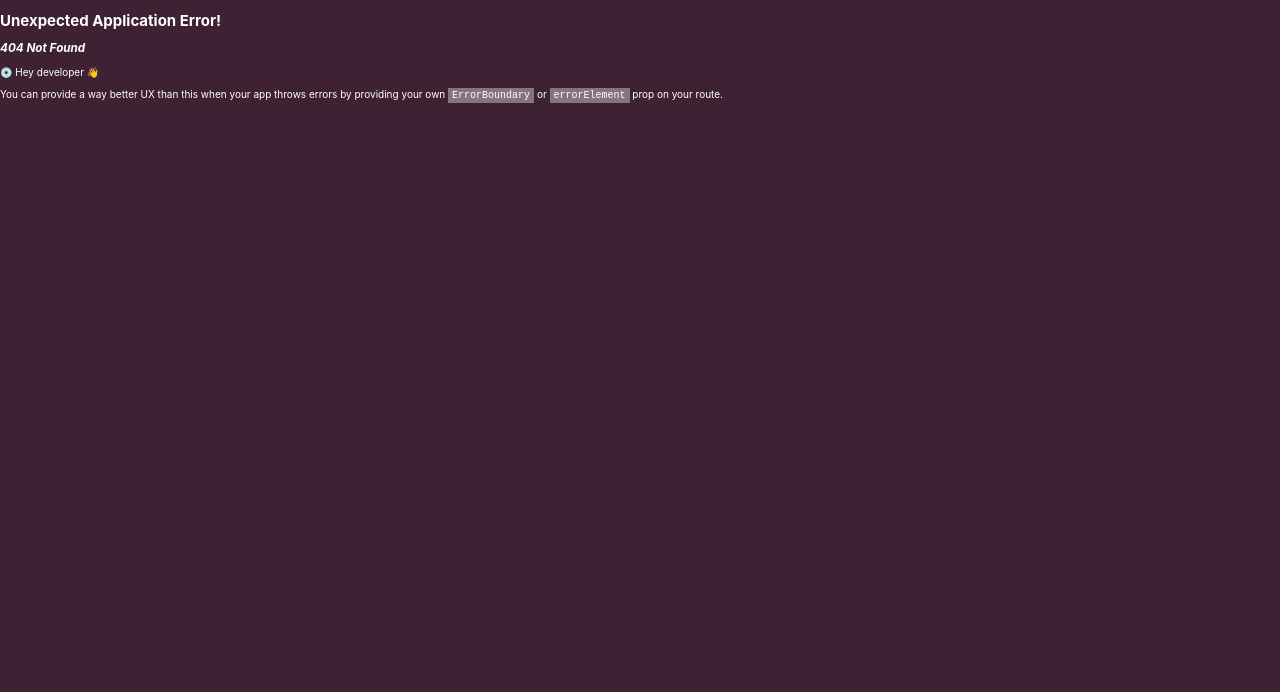
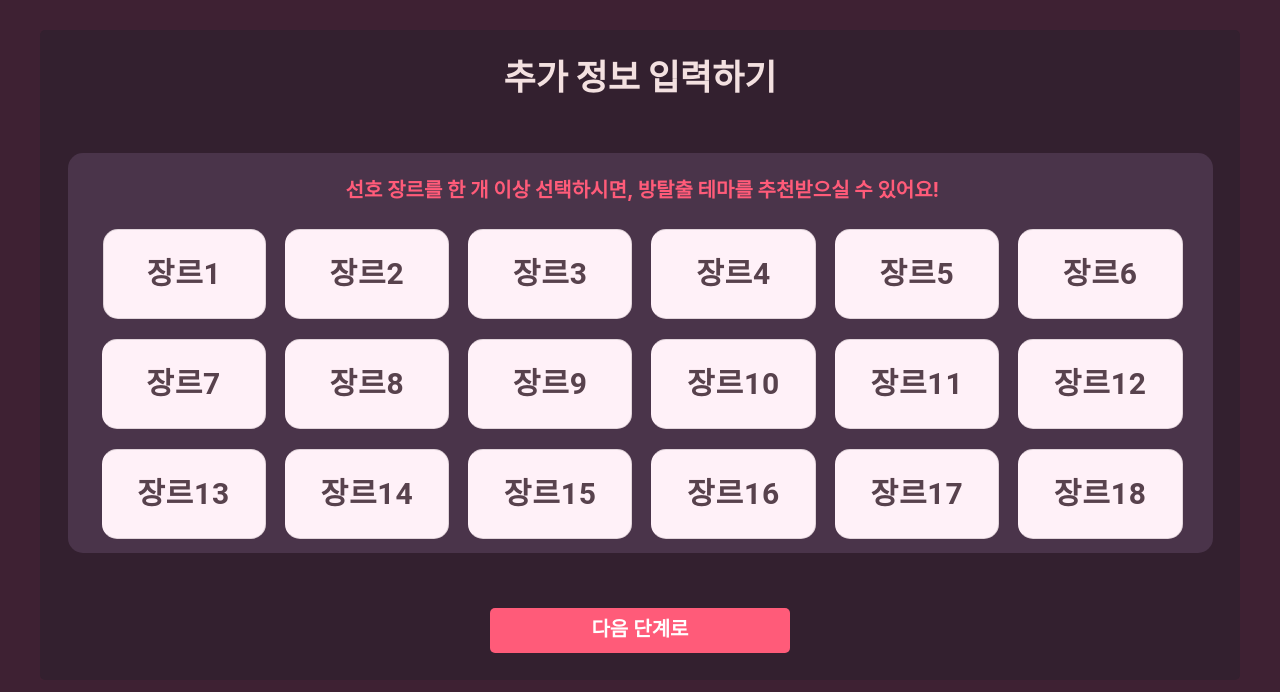
Before and after one commit to predictyson/BangBangGokGok, a React (Vite) app in the folder FrontEnd/: page /additional in a window 1280 px wide. Before the commit this address had no page. Shown: the top 692 px of the page. Built offline with nearby package versions, Linux system fonts and the light colour scheme.

Commit message:
✨ feat: 회원가입 추가 정보 기입 ; 장르 뷰

```diff
--- a/FrontEnd/src/components/Auth/GenreSection.tsx
+++ b/FrontEnd/src/components/Auth/GenreSection.tsx
@@ -1,5 +1,90 @@
-import React from "react";
+import React, { useState } from "react";
+import { styled as mstyled } from "@mui/material/styles";
+import styled from "styled-components";
+import { ToggleButtonGroup, ToggleButton } from "@mui/material";
+
+const values = [
+  "장르1",
+  "장르2",
+  "장르3",
+  "장르4",
+  "장르5",
+  "장르6",
+  "장르7",
+  "장르8",
+  "장르9",
+  "장르10",
+  "장르11",
+  "장르12",
+  "장르13",
+  "장르14",
+  "장르15",
+  "장르16",
+  "장르17",
+  "장르18",
+];
 
 export default function GenreSection() {
-  return <></>;
+  const [selectedValues, setSelectedValues] = useState<string[]>([]);
+
+  const handleChange = (
+    _event: React.MouseEvent<HTMLElement, MouseEvent>,
+    newAlignment: string[]
+  ) => {
+    setSelectedValues(newAlignment);
+    console.log(selectedValues);
+  };
+
+  return (
+    <Container>
+      <ToggleButtonGroup
+        sx={{
+          display: "grid",
+          gridTemplateColumns: "auto auto auto auto auto auto",
+          gridGap: "20px",
+          padding: "10px",
+          width: "100%",
+          borderRadius: "10px",
+        }}
+        value={selectedValues}
+        onChange={handleChange}
+      >
+        {values.map((item) => (
+          <CustomToggleButton value={item} key={item}>
+            {item}
+          </CustomToggleButton>
+        ))}
+      </ToggleButtonGroup>
+    </Container>
+  );
 }
+
+const Container = styled.div`
+  width: 100%;
+  height: 100%;
+  display: flex;
+  justify-content: center;
+  align-items: center;
+  .Mui-selected {
+    background-color: red;
+  }
+`;
+
+const CustomToggleButton = mstyled(ToggleButton)`
+  height: 9rem;
+  background-color: #FFF1F8;
+  border-radius: 1.5rem !important;
+  font-size: 3rem;
+  color: #58424D;
+  font-weight: bold;
+
+  & .Mui-selcted  {
+    background-color: red ;
+  }
+
+  :hover {
+    background-color: #58424D;
+    color: #FFF1F8;
+
+  }
+`;
--- a/FrontEnd/src/components/Auth/SignUpSection.tsx
+++ b/FrontEnd/src/components/Auth/SignUpSection.tsx
@@ -2,8 +2,11 @@ import React from "react";
 import styled from "styled-components";
 import { theme } from "@/styles/theme";
 import TextField from "@mui/material/TextField";
+import { useNavigate } from "react-router";
 
 export default function LoginSection() {
+  const navigate = useNavigate();
+
   return (
     <Container>
       <SubjectText>회원가입</SubjectText>
@@ -33,7 +36,9 @@ export default function LoginSection() {
         color="warning"
         focused
       />
-      <SignUpButton>회원가입</SignUpButton>
+      <SignUpButton onClick={() => navigate("/additional")}>
+        회원가입
+      </SignUpButton>
     </Container>
   );
 }
--- a/FrontEnd/src/pages/Auth/AdditionalPage.tsx
+++ b/FrontEnd/src/pages/Auth/AdditionalPage.tsx
@@ -1,12 +1,86 @@
 import React, { useState } from "react";
 import GenreSection from "@/components/Auth/GenreSection";
+import styled from "styled-components";
+import { theme } from "@/styles/theme";
 
 export default function AdditionalPage() {
-  const [chapter, setChapter] = useState<string>("genre");
+  const [chapter, setChapter] = useState<"genre" | "profile">("genre");
+
+  const handleChapter = () => {
+    if (chapter === "genre") setChapter("profile");
+    else alert("다음단계로");
+  };
 
   return (
-    <>
-      <GenreSection />
-    </>
+    <Container>
+      <SubjectText>추가 정보 입력하기</SubjectText>
+
+      <InnerContainer>
+        {chapter === "genre" ? (
+          <>
+            <h2 className="desc">
+              선호 장르를 한 개 이상 선택하시면, 방탈출 테마를 추천받으실 수
+              있어요!
+            </h2>
+            <GenreSection />
+          </>
+        ) : (
+          <>
+            <h2 className="desc">
+              추가 정보를 입력해주시면, 방탈출 테마를 추천받을 수 있어요!
+            </h2>
+          </>
+        )}
+      </InnerContainer>
+      <NextButton onClick={handleChapter}>다음 단계로</NextButton>
+    </Container>
   );
 }
+
+const Container = styled.div`
+  width: 120rem;
+  height: 65rem;
+  border-radius: 0.5rem;
+  margin: 3rem auto;
+  padding: rem 0;
+  background-color: ${theme.colors.container};
+  display: flex;
+  flex-direction: column;
+  align-items: center;
+  justify-content: space-around;
+
+  .desc {
+    font-size: 20px;
+    color: ${theme.colors.pink};
+  }
+`;
+
+const InnerContainer = styled.div`
+  width: 110rem;
+  height: 37rem;
+  border-radius: 1.5rem;
+  padding: 1rem 2rem 2rem 2.5rem;
+  background-color: ${theme.colors.containerLight};
+  display: flex;
+  flex-direction: column;
+  align-items: center;
+  /* justify-content: space-around; */
+`;
+
+const SubjectText = styled.div`
+  font-size: 3.5rem;
+  font-weight: ${theme.fontWeight.extraBold};
+  color: #f3e0e0;
+`;
+
+const NextButton = styled.div`
+  width: 30rem;
+  height: 3.5rem;
+  border-radius: 0.5rem;
+  text-align: center;
+  font-size: 2rem;
+  font-weight: 600;
+  padding-top: 1rem;
+  background-color: ${theme.colors.pink};
+  cursor: pointer;
+`;
--- a/FrontEnd/src/router.tsx
+++ b/FrontEnd/src/router.tsx
@@ -6,6 +6,7 @@ import MainPage from "@/pages/MainPage";
 import GroupSetPage from "@/pages/GroupSetPage";
 import SearchPage from "@/pages/SearchPage";
 import FindPassword from "@/pages/Auth/FindPasswordPage";
+import AdditionalPage from "./pages/Auth/AdditionalPage";
 
 const router = createBrowserRouter([
   { path: "/", element: <MainPage /> },
@@ -15,6 +16,7 @@ const router = createBrowserRouter([
   { path: "/groupset", element: <GroupSetPage /> },
   { path: "/search", element: <SearchPage /> },
   { path: "/findpassword", element: <FindPassword /> },
+  { path: "/additional", element: <AdditionalPage /> },
 ]);
 
 export default router;
```
